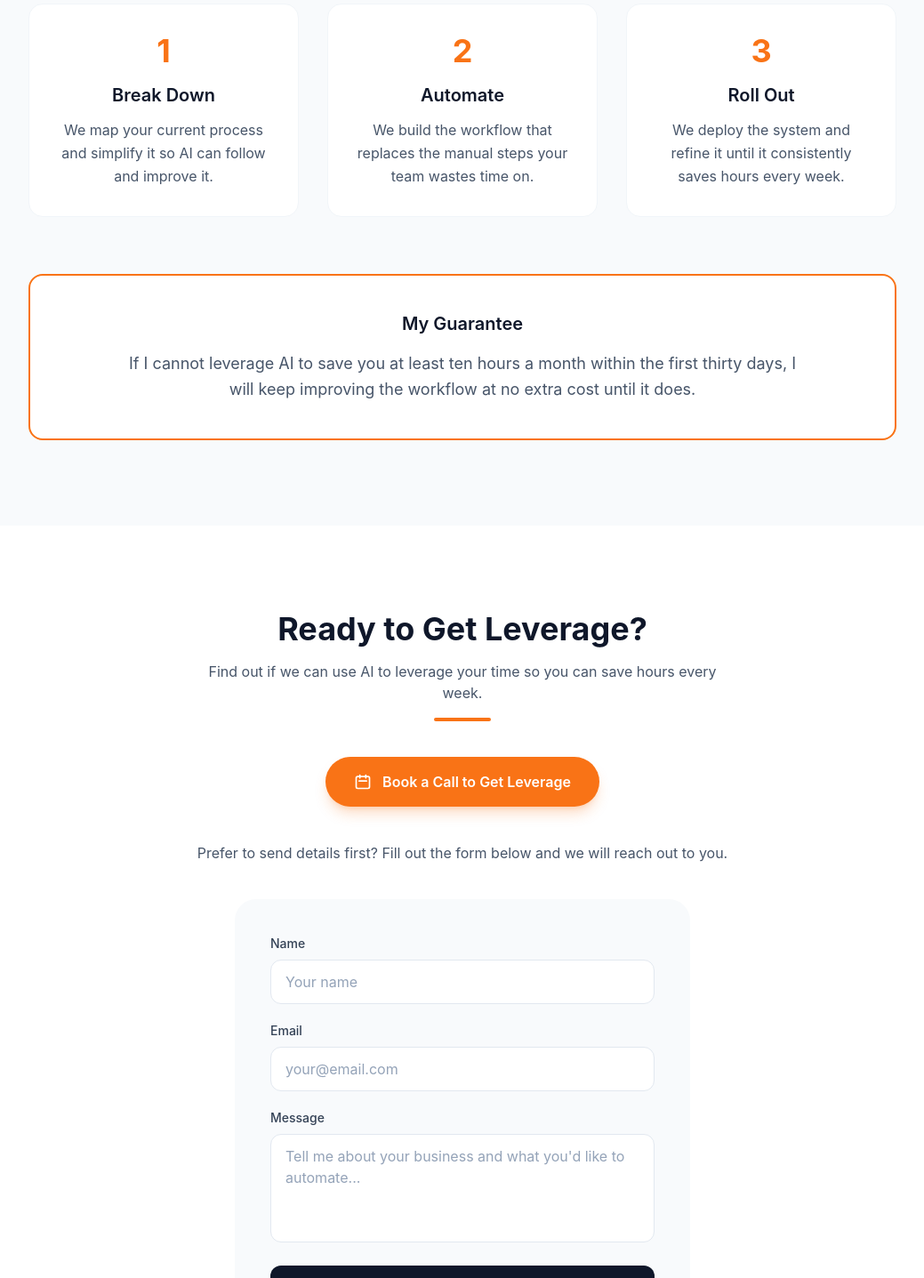
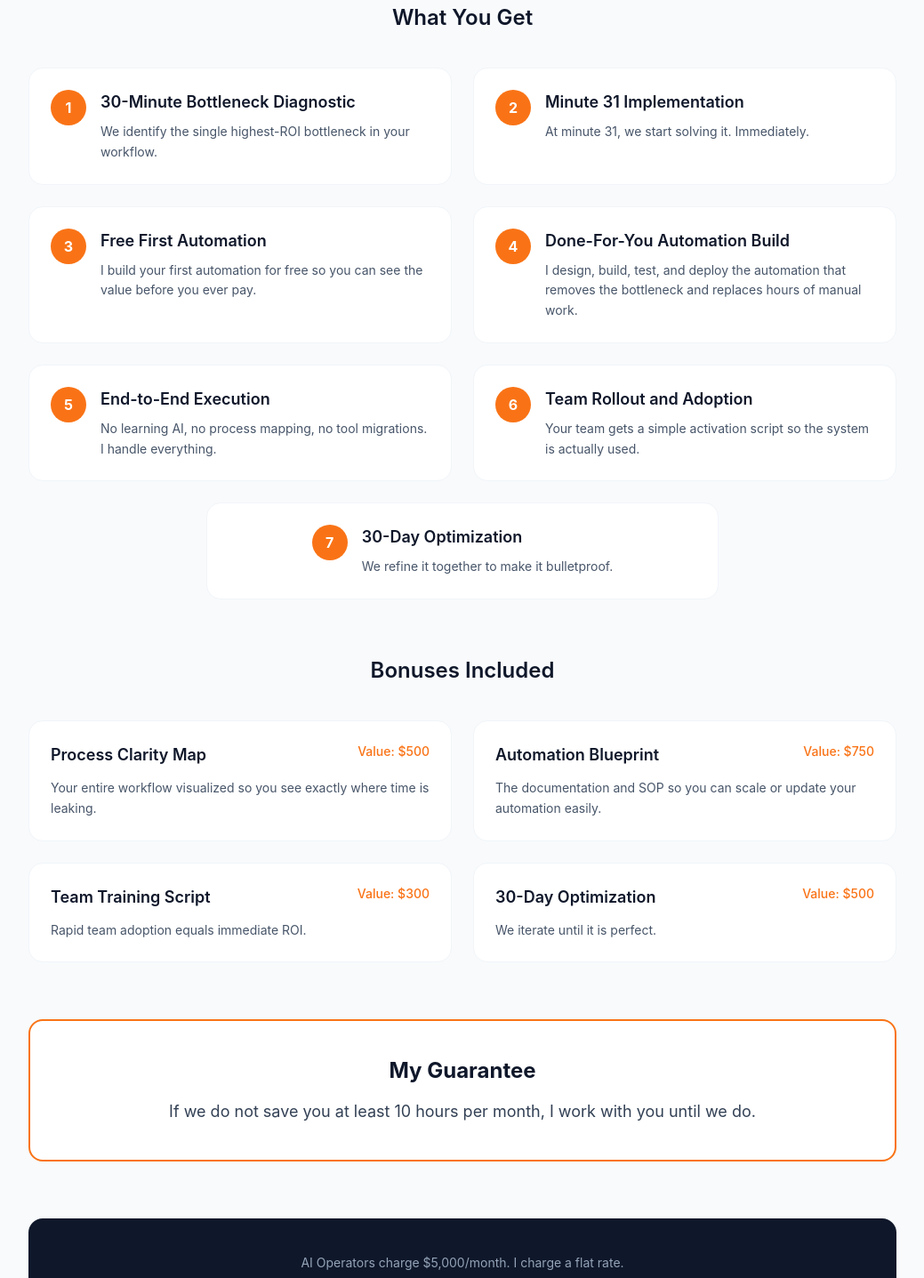
Before and after one commit to JacobTkmp/AI-operator-portfolio, a React (Vite) app: page / in a window 1280 px wide. Shown: the part 1080-2517 px from the top of the page at 89% size, without its empty margins (120-1159 px from the left). Built offline with nearby package versions, Linux system fonts and the light colour scheme.

Commit message:
update site

```diff
--- a/src/components/Contact.jsx
+++ b/src/components/Contact.jsx
@@ -7,45 +7,14 @@ function Contact() {
           <h2 className="text-3xl sm:text-4xl font-bold text-slate-900 mb-4">
             Ready to Get Leverage?
           </h2>
-          <p className="text-slate-600 max-w-xl mx-auto mb-4">
-            Find out if we can use AI to leverage your time so you can save hours every week.
-          </p>
           <div className="w-16 h-1 bg-orange-500 mx-auto rounded-full"></div>
-        </div>
-
-        {/* Book a Call CTA */}
-        <div className="text-center mb-10">
-          <a
-            href="https://calendly.com/tekampejacob45/ai-solution-discovery-call"
-            target="_blank"
-            rel="noopener noreferrer"
-            className="
-              inline-flex items-center justify-center gap-3
-              px-8 py-4 rounded-full
-              bg-orange-500 hover:bg-orange-600
-              text-white font-semibold text-base
-              shadow-lg shadow-orange-500/25
-              transition-all duration-200
-              hover:shadow-xl hover:shadow-orange-500/30
-              hover:-translate-y-0.5
-            "
-          >
-            <svg className="w-5 h-5" fill="none" stroke="currentColor" viewBox="0 0 24 24">
-              <path strokeLinecap="round" strokeLinejoin="round" strokeWidth={2} d="M8 7V3m8 4V3m-9 8h10M5 21h14a2 2 0 002-2V7a2 2 0 00-2-2H5a2 2 0 00-2 2v12a2 2 0 002 2z" />
-            </svg>
-            Book a Call to Get Leverage
-          </a>
-        </div>
-
-        {/* Bridge Line */}
-        <div className="text-center mb-10">
-          <p className="text-slate-600 mb-4">Prefer to send details first? Fill out the form below and we will reach out to you.</p>
         </div>
 
         {/* Contact Form */}
         <div className="bg-slate-50 rounded-3xl p-8 sm:p-10 mb-10 max-w-lg mx-auto">
           <form
-            onSubmit={(e) => e.preventDefault()}
+            action="https://formspree.io/f/xovgnkrd"
+            method="POST"
             className="space-y-5"
           >
             {/* Name Field */}
@@ -83,6 +52,7 @@ function Contact() {
                 type="email"
                 id="email"
                 name="email"
+                required
                 placeholder="your@email.com"
                 className="
                   w-full px-4 py-3
@@ -123,20 +93,17 @@ function Contact() {
               type="submit"
               className="
                 w-full px-8 py-4
-                bg-slate-900 hover:bg-slate-800
+                bg-orange-500 hover:bg-orange-600
                 text-white font-semibold
                 rounded-xl
+                shadow-lg shadow-orange-500/25
                 transition-all duration-200
-                hover:shadow-lg
+                hover:shadow-xl hover:shadow-orange-500/30
               "
             >
               Send Message
             </button>
           </form>
-
-          <p className="text-xs text-slate-400 text-center mt-4">
-            This form is a placeholder — not connected to a backend yet.
-          </p>
         </div>
 
         {/* P.S. Guarantee */}
--- a/src/components/Offer.jsx
+++ b/src/components/Offer.jsx
@@ -6,21 +6,59 @@ function Offer() {
     }
   }
 
-  const steps = [
+  const deliverables = [
     {
       number: '1',
-      title: 'Break Down',
-      description: 'We map your current process and simplify it so AI can follow and improve it.',
+      title: '30-Minute Bottleneck Diagnostic',
+      description: 'We identify the single highest-ROI bottleneck in your workflow.',
     },
     {
       number: '2',
-      title: 'Automate',
-      description: 'We build the workflow that replaces the manual steps your team wastes time on.',
+      title: 'Minute 31 Implementation',
+      description: 'At minute 31, we start solving it. Immediately.',
     },
     {
       number: '3',
-      title: 'Roll Out',
-      description: 'We deploy the system and refine it until it consistently saves hours every week.',
+      title: 'Free First Automation',
+      description: 'I build your first automation for free so you can see the value before you ever pay.',
+    },
+    {
+      number: '4',
+      title: 'Done-For-You Automation Build',
+      description: 'I design, build, test, and deploy the automation that removes the bottleneck and replaces hours of manual work.',
+    },
+    {
+      number: '5',
+      title: 'End-to-End Execution',
+      description: 'No learning AI, no process mapping, no tool migrations. I handle everything.',
+    },
+    {
+      number: '6',
+      title: 'Team Rollout and Adoption',
+      description: 'Your team gets a simple activation script so the system is actually used.',
+    },
+  ]
+
+  const bonuses = [
+    {
+      title: 'Process Clarity Map',
+      description: 'Your entire workflow visualized so you see exactly where time is leaking.',
+      value: '$500',
+    },
+    {
+      title: 'Automation Blueprint',
+      description: 'The documentation and SOP so you can scale or update your automation easily.',
+      value: '$750',
+    },
+    {
+      title: 'Team Training Script',
+      description: 'Rapid team adoption equals immediate ROI.',
+      value: '$300',
+    },
+    {
+      title: '30-Day Optimization',
+      description: 'We iterate until it is perfect.',
+      value: '$500',
     },
   ]
 
@@ -33,41 +71,130 @@ function Offer() {
             The AI Leverage System
           </h2>
           <p className="text-slate-600 max-w-2xl mx-auto mb-4">
-            A simple process to turn messy manual work into clean automated systems your team can actually use.
+            Turn 10 hours of messy manual work into 1 hour of clean automated execution without hiring, learning AI, or changing tools.
           </p>
           <div className="w-16 h-1 bg-orange-500 mx-auto rounded-full"></div>
         </div>
 
-        {/* 3-Step Mechanism */}
-        <div className="grid md:grid-cols-3 gap-8 mb-16">
-          {steps.map((step) => (
+        {/* What You Get */}
+        <div className="mb-16">
+          <h3 className="text-2xl font-semibold text-slate-900 text-center mb-10">
+            What You Get
+          </h3>
+          <div className="grid md:grid-cols-2 gap-6">
+            {deliverables.map((item) => (
               <div
-              key={step.number}
-              className="bg-white rounded-2xl p-8 border border-slate-100 text-center"
+                key={item.number}
+                className="bg-white rounded-2xl p-6 border border-slate-100"
               >
-              <div className="text-4xl font-bold text-orange-500 mb-4">
-                {step.number}
+                <div className="flex items-start gap-4">
+                  <div className="flex-shrink-0 w-10 h-10 bg-orange-500 rounded-full flex items-center justify-center">
+                    <span className="text-white font-bold">{item.number}</span>
                   </div>
-              <h3 className="text-xl font-semibold text-slate-900 mb-3">
-                {step.title}
+                  <div>
+                    <h4 className="text-lg font-semibold text-slate-900 mb-2">
+                      {item.title}
+                    </h4>
+                    <p className="text-slate-600 text-sm leading-relaxed">
+                      {item.description}
+                    </p>
+                  </div>
+                </div>
+              </div>
+            ))}
+          </div>
+          {/* #7 - Centered Full Width */}
+          <div className="mt-6 max-w-xl mx-auto">
+            <div className="bg-white rounded-2xl p-6 border border-slate-100">
+              <div className="flex items-start gap-4 justify-center">
+                <div className="flex-shrink-0 w-10 h-10 bg-orange-500 rounded-full flex items-center justify-center">
+                  <span className="text-white font-bold">7</span>
+                </div>
+                <div>
+                  <h4 className="text-lg font-semibold text-slate-900 mb-2">
+                    30-Day Optimization
+                  </h4>
+                  <p className="text-slate-600 text-sm leading-relaxed">
+                    We refine it together to make it bulletproof.
+                  </p>
+                </div>
+              </div>
+            </div>
+          </div>
+        </div>
+
+        {/* Bonuses */}
+        <div className="mb-16">
+          <h3 className="text-2xl font-semibold text-slate-900 text-center mb-10">
+            Bonuses Included
           </h3>
-              <p className="text-slate-600 leading-relaxed">
-                {step.description}
+          <div className="grid sm:grid-cols-2 gap-6">
+            {bonuses.map((bonus, index) => (
+              <div
+                key={index}
+                className="bg-white rounded-2xl p-6 border border-slate-100"
+              >
+                <div className="flex justify-between items-start mb-3">
+                  <h4 className="text-lg font-semibold text-slate-900">
+                    {bonus.title}
+                  </h4>
+                  <span className="text-sm font-medium text-orange-500">
+                    Value: {bonus.value}
+                  </span>
+                </div>
+                <p className="text-slate-600 text-sm leading-relaxed">
+                  {bonus.description}
                 </p>
               </div>
             ))}
           </div>
+        </div>
 
-        {/* Guarantee Box */}
-        <div className="bg-white border-2 border-orange-500 rounded-2xl p-8 sm:p-10">
-          <div className="max-w-3xl mx-auto text-center">
-            <h3 className="text-xl font-semibold text-slate-900 mb-4">
+        {/* Guarantee - Prominent */}
+        <div className="bg-white border-2 border-orange-500 rounded-2xl p-8 sm:p-10 mb-16 text-center">
+          <h3 className="text-2xl font-bold text-slate-900 mb-4">
             My Guarantee
           </h3>
-            <p className="text-slate-600 leading-relaxed text-lg">
-              If I cannot leverage AI to save you at least ten hours a month within the first thirty days, I will keep improving the workflow at no extra cost until it does.
+          <p className="text-lg text-slate-700 max-w-2xl mx-auto">
+            If we do not save you at least 10 hours per month, I work with you until we do.
           </p>
         </div>
+
+        {/* Price Box */}
+        <div className="bg-slate-900 rounded-2xl p-8 sm:p-10 mb-6 text-center">
+          <p className="text-slate-400 text-sm mb-2">
+            AI Operators charge $5,000/month. I charge a flat rate.
+          </p>
+          <div className="text-4xl sm:text-5xl font-bold text-white mb-2">
+            $2,800/month
+          </div>
+          <p className="text-slate-300 mb-6">
+            After your free first automation.
+          </p>
+          <button
+            onClick={() => scrollToSection('#contact')}
+            className="
+              px-10 py-4
+              bg-orange-500 hover:bg-orange-600
+              text-white font-semibold text-base
+              rounded-full shadow-lg shadow-orange-500/25
+              transition-all duration-200
+              hover:shadow-xl hover:shadow-orange-500/30
+              hover:-translate-y-0.5
+            "
+          >
+            Book a Call to Get Leverage
+          </button>
+        </div>
+
+        {/* Scarcity - Prominent */}
+        <div className="text-center bg-orange-50 border border-orange-200 rounded-xl p-6">
+          <p className="text-lg font-semibold text-slate-900">
+            I take 4 new clients per month.
+          </p>
+          <p className="text-slate-600">
+            When those fill, the next openings are the following month.
+          </p>
         </div>
       </div>
     </section>
```
Lines whose indentation alone changed are shown as unchanged.
